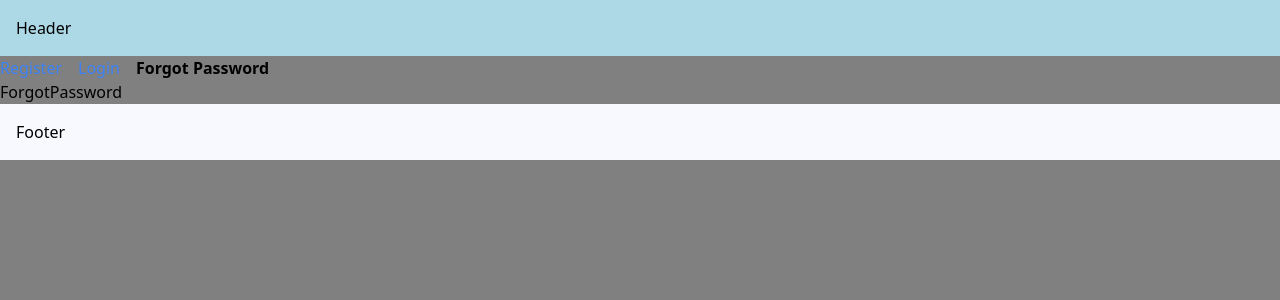
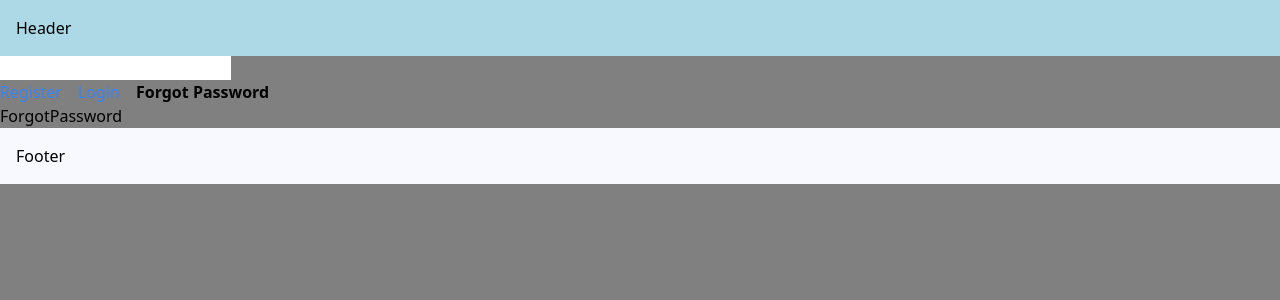
Before and after one commit to iceicles/NextJS-Tutorial, a Next.js app: page /forgot-password in a window 1280 px wide. Shown: the top 300 px of the page. Built offline with nearby package versions, Linux system fonts and the light colour scheme.

Commit message:
templates

```diff
--- a/src/app/(auth)/layout.tsx
+++ b/src/app/(auth)/template.tsx
@@ -2,6 +2,19 @@
 import Link from 'next/link';
 import { usePathname } from 'next/navigation';
 import './styles.css';
+import { useState } from 'react';
+
+/**
+ * Templates are similar to layouts in taht they wrap each child layout or page
+ * But, with templates, wh en a user navigates between routes that share a template, a new instance
+ * of the component is mounted, DOM elements are recreated, state is not preserved, and effects are re-synchronized
+ *
+ * A template can be defined by exporting a default React component from a template.js or tempolate.tsx file
+ *
+ * Similar to layouts, templates also should accept a children prop which will render the nested segments
+ * in the route
+ *
+ */
 
 const navLinks = [
   { name: 'Register', href: '/register' },
@@ -15,8 +28,14 @@ export default function AuthLayout({
   children: React.ReactNode;
 }) {
   const pathname = usePathname();
+
+  const [input, setInput] = useState('');
+
   return (
     <div>
+      <div>
+        <input value={input} onChange={(e) => setInput(e.target.value)} />
+      </div>
       {navLinks.map((link) => {
         const isActive = pathname.startsWith(link.href);
 
```
